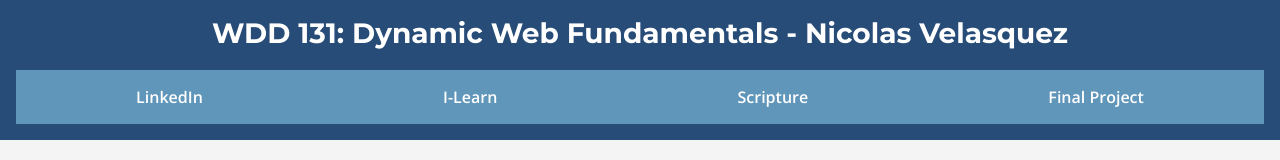
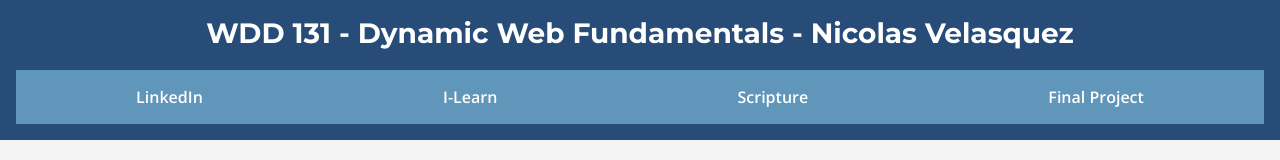
Before and after one commit to NicolasV99/wdd131, a plain HTML site: page index.html in a window 1280 px wide. Shown: the top 160 px of the page. Drawn offline with nearby package versions, Linux system fonts and the light colour scheme.

Commit message:
Fix other issues

```diff
--- a/index.html
+++ b/index.html
@@ -12,7 +12,7 @@
 </head>
 <body>
     <header>
-        <h1>WDD 131: Dynamic Web Fundamentals - Nicolas Velasquez</h1>
+        <h1>WDD 131 - Dynamic Web Fundamentals - Nicolas Velasquez</h1>
         <nav>
             <a href="https://www.linkedin.com/in/nicol%C3%A1s-velasquez-bb9476206/">LinkedIn</a>
             <a href="https://byui.instructure.com/.">I-Learn</a>
--- a/styles/base.css
+++ b/styles/base.css
@@ -1,5 +1,3 @@
-/* Google Fonts */
-@import url('https://fonts.googleapis.com/css2?family=Montserrat:wght@400;700&family=Open+Sans:wght@400;600&display=swap');
 
 /*Palette - https://coolors.co/palette/e7ecef-274c77-6096ba-a3cef1-8b8c89*/
 
```
